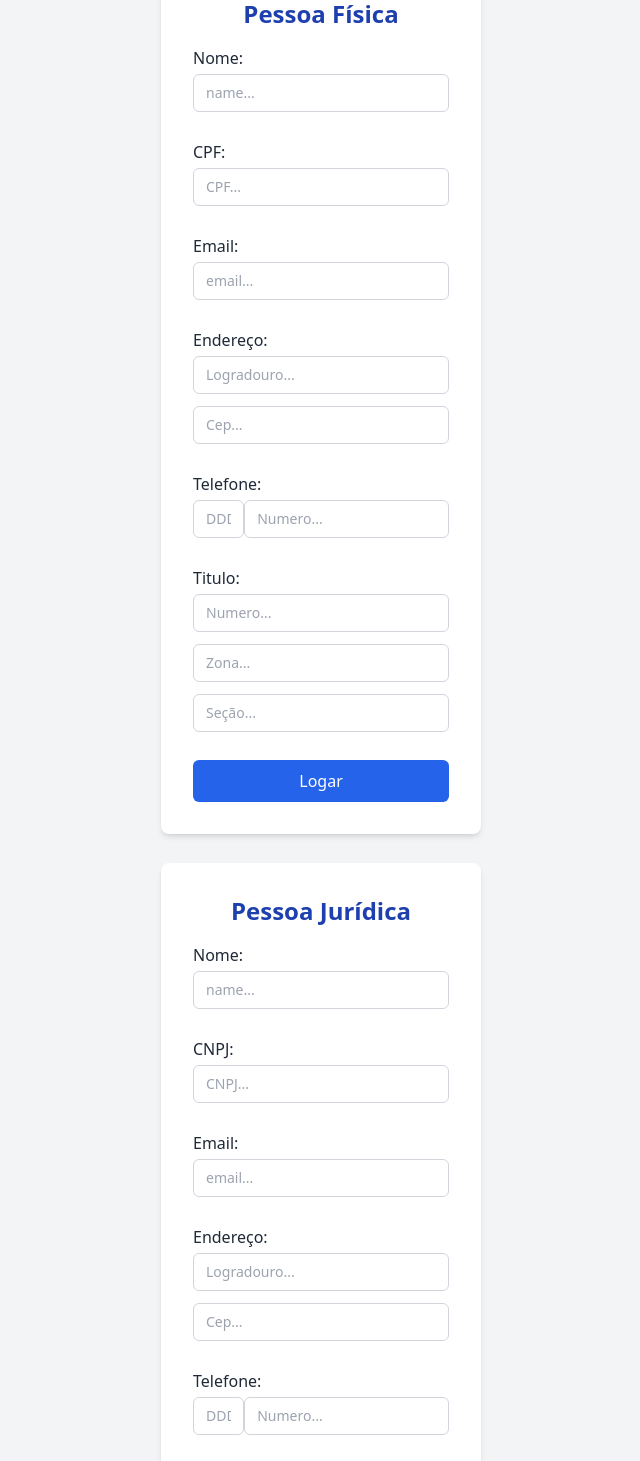
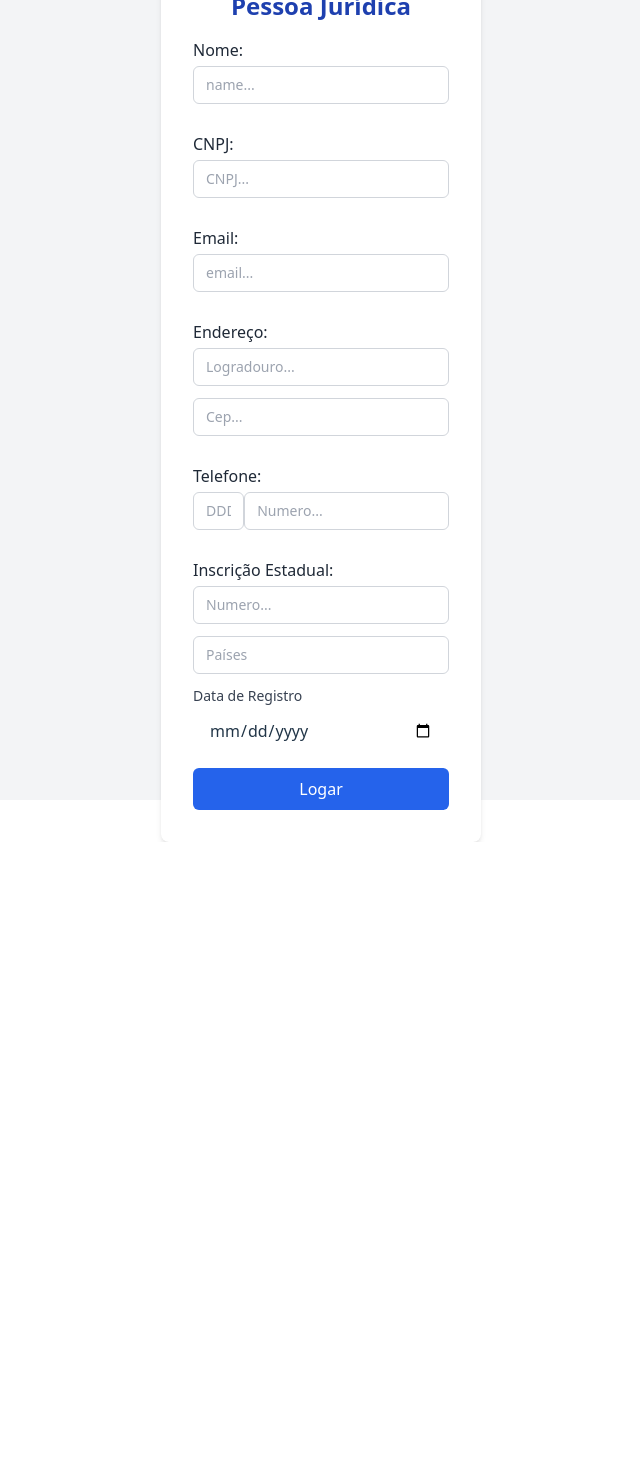
Before and after one commit to RaphaelScheideggerG/BFD-REACT, a React (Vite) app: page / in a window 1280 px wide. Shown: the top 1461 px of the page, without its empty margins (319-959 px from the left). After the commit the page ends 842 px from the top, so only its background shows below. Built offline with nearby package versions, Linux system fonts and the light colour scheme.

Commit message:
Adição do componente Lista

```diff
--- a/src/App.jsx
+++ b/src/App.jsx
@@ -4,7 +4,6 @@ import PJLogin from './tailwind/PJLogin.jsx';
 export default function App() {
   return (
     <>
-      <PFLogin/>
       <PJLogin/>
     </>
   )
--- /dev/null
+++ b/src/tailwind/InputDate.jsx
@@ -0,0 +1,18 @@
+import React, { useState } from "react";
+import Label from "./Label";
+
+export default function InputDate({datelabel})
+{
+    return(
+        <>
+        <div className="text-gray-700 text-sm w-32 h-6">
+            {datelabel}
+        </div>
+
+        <input
+            type="date"
+            className="w-full px-4 py-2" /* Consultar documentação tailwind */
+        />
+        </>
+    );
+}
--- a/src/tailwind/InputText.jsx
+++ b/src/tailwind/InputText.jsx
@@ -1,6 +1,6 @@
 import React, { useState } from 'react';
 
-export default function InputText({ placeholder }) {
+export default function InputText({ placeholder, onFocus, onChange, onBlur }) {
   const [valor, setValor] = useState("");
   const [erro, setErro] = useState(false);
 
@@ -11,12 +11,15 @@ export default function InputText({ placeholder }) {
   }
 
   return (
-    <div className="flex flex-col mb-3">
+    <div className="flex flex-col mb-3" onChange={handleChange}>
       <input
         type="text"
         placeholder={placeholder}
+        onChange={onChange}
+        onFocus={onFocus}
         value={valor}
-        onChange={handleChange}
+        onBlur={onBlur}
+        autoComplete="off"
         className="w-full px-3 py-2 text-sm border border-gray-300 rounded-md focus:border-blue-600 focus:ring-1 focus:ring-blue-400 outline-none"
       />
       {erro && (
--- /dev/null
+++ b/src/tailwind/List.jsx
@@ -0,0 +1,28 @@
+import React, { useState } from "react";
+import InputText from "./InputText";
+
+export default function List({prop}){
+    const [list, setlist] = useState(["Brasil", "Bolívia", "México", "Argentina", "Colômbia", "Peru", "Chile", "Uruguai", "Paraguai", "Equador"]);
+    const [show, setShow] = useState(false);
+
+    function handleClick(){
+        setShow(prev => !prev);
+    }
+
+    return(
+        <>
+            <InputText placeholder="Países" onFocus={handleClick} onBlur={handleClick}> </InputText>
+            {show && (
+                <div>
+                    {list.map(
+                        (item, index) => (
+                            <button type="button" key={index} className="border border-gray-300 rounded px-4 py-2 w-64 text-left bg-white shadow-sm">
+                                {item}
+                            </button>
+                        )
+                    )}
+                </div>
+            )}
+        </>
+    )
+}
--- a/src/tailwind/PJLogin.jsx
+++ b/src/tailwind/PJLogin.jsx
@@ -4,7 +4,9 @@ import Label from "./Label.jsx";
 import LabelTitle from "./LabelTitle.jsx";
 import Button from "./Button.jsx";
 import InputText from "./InputText.jsx";
-import InputPassword from "./InputPassword.jsx";
+import InputDate from "./inputDate.jsx";
+import SelectList from "./SelectList.jsx";
+import List from "./list.jsx";
 
 function PJLogin() {
   return (
@@ -14,29 +16,37 @@ function PJLogin() {
 
         <div className="mb-4 flex flex-col">
           <Label texto="Nome:" />
-          <InputPassword placeholder="name..." />
+          <InputText placeholder="name..." />
         </div>
 
         <div className="mb-4 flex flex-col">
           <Label texto="CNPJ:" />
-          <InputPassword placeholder="CNPJ..." />
+          <InputText placeholder="CNPJ..." />
         </div>
 
         <div className="mb-4 flex flex-col">
           <Label texto="Email:" />
-          <InputPassword placeholder="email..." />
+          <InputText placeholder="email..." />
         </div>
 
         <div className="mb-4 flex flex-col">
           <Label texto="Endereço:" />
-          <InputPassword placeholder="Logradouro..." />
-          <InputPassword placeholder="Cep..." />
+          <InputText placeholder="Logradouro..." />
+          <InputText placeholder="Cep..." />
         </div>
 
         <div className="mb-4 flex flex-col">
           <Label texto="Telefone:" />
-          <div class="flex ...">  <div class="w-1/5 ..."><InputPassword placeholder="DDD..."/></div>  <div class="w-4/5 ..."><InputPassword placeholder="Numero..."/></div></div>
+          <div className="flex ...">  <div className="w-1/5 ..."><InputText placeholder="DDD..."/></div>  <div className="w-4/5 ..."><InputText placeholder="Numero..."/></div></div>
 
+        </div>
+
+        <div className="mb-4 flex flex-col">
+          <Label texto="Inscrição Estadual:" />
+          <label texto="Data:"/>
+          <InputText placeholder="Numero..." />
+          <List></List>
+          <InputDate datelabel="Data de Registro"/>
         </div>
 
         <Button valor="Logar" />
--- /dev/null
+++ b/src/tailwind/SelectList.jsx
@@ -0,0 +1,25 @@
+import React from "react";
+
+export default class SelectList extends React.Component{
+
+    constructor(props){
+        super(props);
+        this.state= {
+            valor: props.search,
+            lista: props.lista,
+        }
+    }
+
+    /* Função que será disparada com onChange()={} */
+    search() {
+
+    }
+
+    render() {
+        return(
+            <>
+
+            </>
+        )
+    }
+}
```
